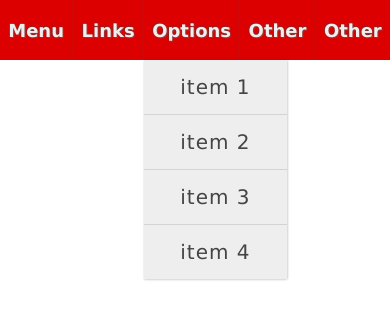
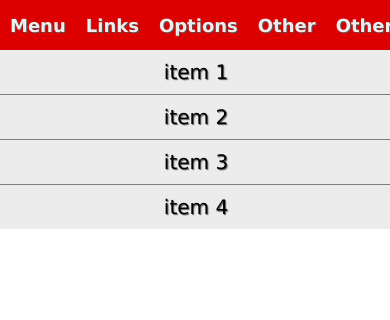
Before and after one commit to nsars19/dropdowns-and-sliders, a website built with webpack: page dist/index.html in a window 390 px wide. Built offline with nearby package versions, Linux system fonts and the light colour scheme.

Commit message:
add mobile styling

```diff
--- a/src/stylesheets/scss/main.scss
+++ b/src/stylesheets/scss/main.scss
@@ -1,4 +1,5 @@
 @use './partials/header';
+@use './partials/mobileNav';
 
 *,
 ::before,
@@ -8,3 +9,8 @@
   margin: 0;
   font-family: Verdana, Geneva, Tahoma, sans-serif;
 }
+
+
+.d-none {
+  display: none;
+}
--- a/src/stylesheets/scss/partials/_header.scss
+++ b/src/stylesheets/scss/partials/_header.scss
@@ -1,3 +1,4 @@
+@media (min-width: 540.01px) {
   header {
     height: 60px;
     background: #d00;
@@ -8,6 +9,10 @@ header {
       grid-template-columns: repeat(auto-fit, 1fr);
       place-items: center;
       height: 100%;
+    }
+
+    .menu-overlay {
+      display: none;
     }
 
     .navitem {
@@ -97,3 +102,4 @@ header {
       }
     }
   }
+}
--- /dev/null
+++ b/src/stylesheets/scss/partials/_mobileNav.scss
@@ -0,0 +1,86 @@
+@media (max-width: 540px) {
+  nav {
+    width: 100%;
+    height: 50px;
+    overflow-x: scroll;
+    white-space: nowrap;
+    scrollbar-width: none;
+    position: relative;
+    background: #d00;
+    color: #eee;
+  }
+
+  .navitem {
+    font-size: 12px;
+    text-shadow: 1px 1px 1px #555;
+    -moz-user-select: none;
+    -webkit-user-select: none;
+    padding: 10px;
+    padding-top: 15px;
+    // clear whitespace from inline-block elements
+    margin-right: -5.08334px;
+    display: inline-block;
+    position: relative;
+
+    &:last-child {
+      margin-right: 30px;
+    }
+
+    .dropdown {
+      font-size: 20px;
+      color: black;
+      text-align: center;
+      display: block;
+      position: fixed;
+      top: 50px;
+      left: 0;
+      transition: top 0.3s cubic-bezier(0.375, 0.885, 0.0, 1.125);
+      width: 100%;
+
+      .item-wrapper {
+        background-color: #ececec;
+      }
+
+      &-item {
+        padding: 10px 0;
+        padding-left: 2px;
+        border-bottom: 1px solid #0007;
+        width: 100%;
+        opacity: 100%;
+        transition: opacity 0.5s ease 1.0s;
+
+        &:last-child {
+          border: none;
+        }
+      }
+    }
+
+    .dropdown.display-off {
+      top: -500px;
+      left: 0;
+      transition: top 0.3s ease;
+
+      .item-wrapper {
+        opacity: 0;
+      }
+      .dropdown-item > * {
+        opacity: 0;
+        font-size: 2px;
+        border: none;
+        transition-property: opacity, font-size, border;
+        transition-delay: 0.2s;
+        transition-timing-function: ease;
+      }
+    }
+  }
+
+  .menu-overlay {
+    position: fixed;
+    top: 0;
+    right: 0;
+    height: 50px;
+    width: 10%;
+    background: linear-gradient(to right, #0000, #fff9);
+    z-index: 2;
+  }
+}
```
Also changed, not shown: src/stylesheets/css/main.css, 1 other file. Lines whose indentation alone changed are shown as unchanged.
